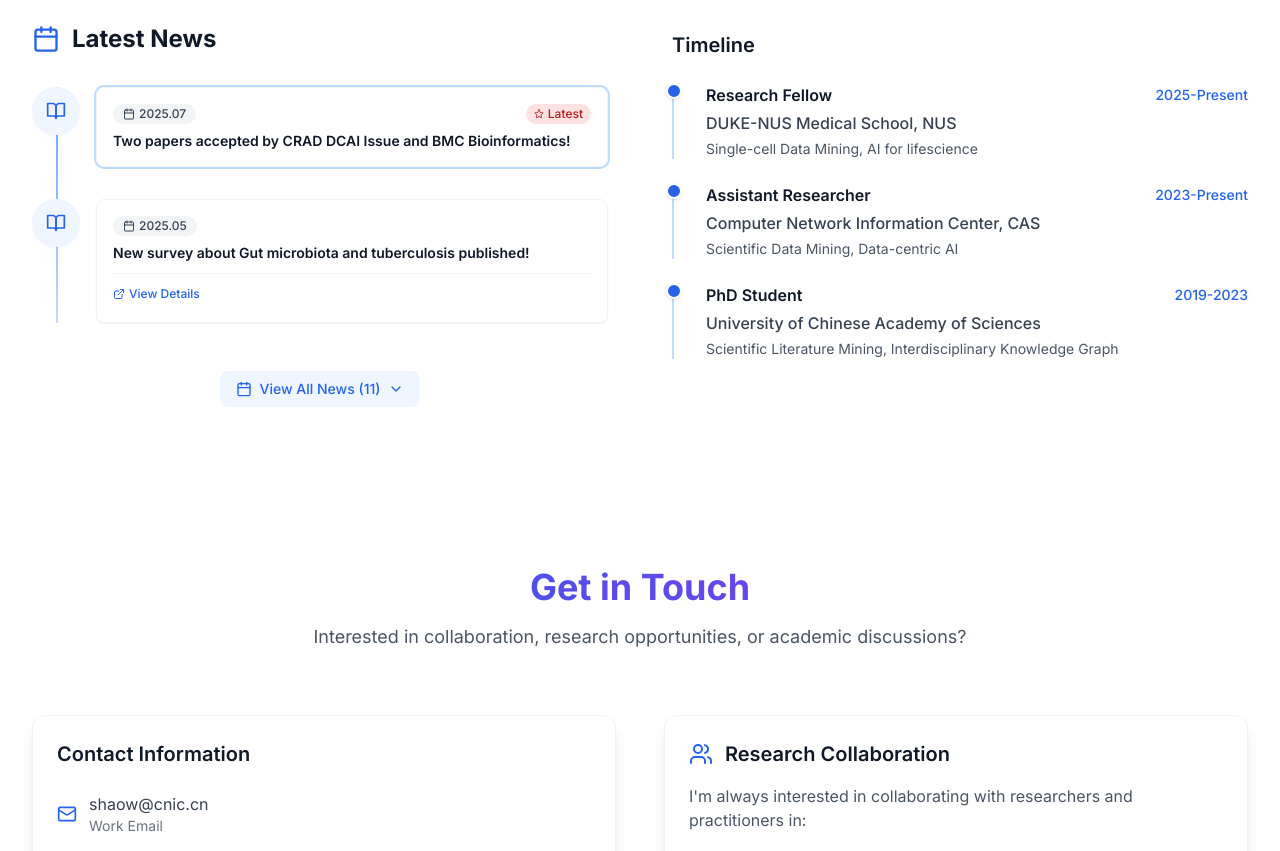
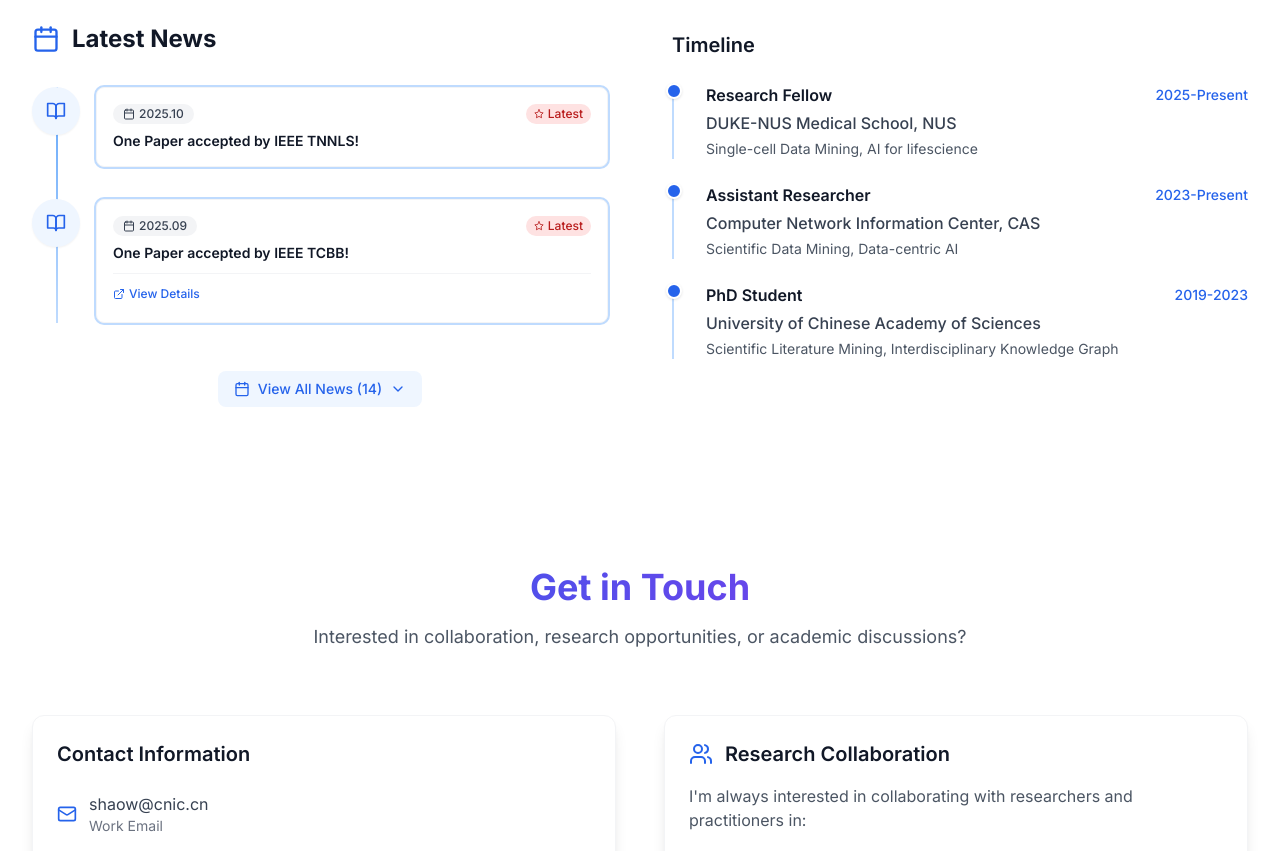
Before and after one commit to coco11563/coco11563.github.io, a Next.js app: page / in a window 1280 px wide. Shown: the part 1581-2432 px from the top of the page. Built offline with nearby package versions, Linux system fonts and the light colour scheme; no server answers.

Commit message:
add tnnls

```diff
--- a/public/data/news.json
+++ b/public/data/news.json
@@ -1,4 +1,10 @@
 [
+  {
+    "date": "2025.10",
+    "title": "One Paper accepted by IEEE TNNLS!",
+    "type": "publication",
+    "highlighted": true
+  },
   {
     "date": "2025.09",
     "title": "One Paper accepted by IEEE TCBB!",
--- a/src/components/NewsSection.tsx
+++ b/src/components/NewsSection.tsx
@@ -19,10 +19,29 @@ interface NewsSectionProps {
 
 const newsData: NewsItem[] = [
   {
+    date: "2025.10",
+    title: "One Paper accepted by IEEE TNNLS!",
+    type: "publication",
+    highlighted: true
+  },
+  {
+    date: "2025.09",
+    title: "One Paper accepted by IEEE TCBB!",
+    link: "https://ieeexplore.ieee.org/abstract/document/11164312",
+    type: "publication",
+    highlighted: true
+  },
+  {
+    date: "2025.08",
+    title: "Thanks NSFC to support my research!",
+    link: "https://mp.weixin.qq.com/s/c_Jwv90-u2jN-9Qu1iMn7Q",
+    type: "grant",
+    highlighted: true
+  },
+  {
     date: "2025.07",
     title: "Two papers accepted by CRAD DCAI Issue and BMC Bioinformatics!",
-    type: "publication",
-    highlighted: true
+    type: "publication"
   },
   {
     date: "2025.05",
@@ -33,14 +52,12 @@ const newsData: NewsItem[] = [
   {
     date: "2025.05",
     title: "Three papers accepted by ICML 2025, SIGKDD 2025, and iMeta!",
-    type: "publication",
-    highlighted: true
+    type: "publication"
   },
   {
     date: "2025.04",
     title: "Five papers accepted by ICLR 2025, DASFAA 2025, IEEE ICDE 2025, Advanced Science, and ICMR 2025!",
-    type: "publication",
-    highlighted: true
+    type: "publication"
   },
   {
     date: "2025.03",
```
